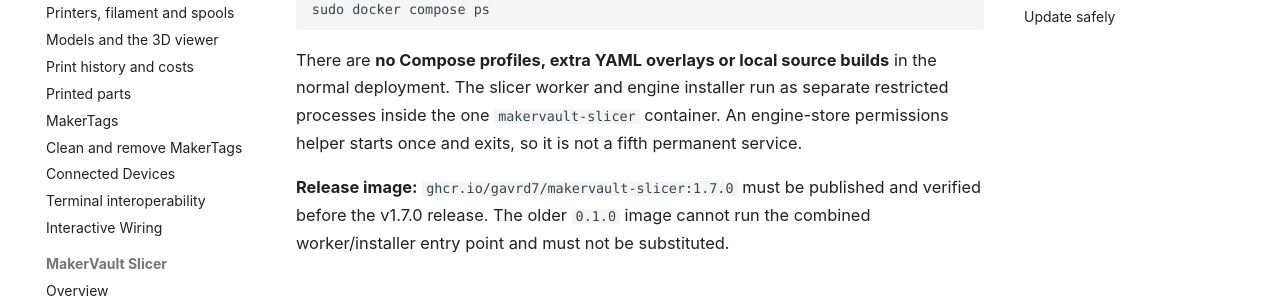
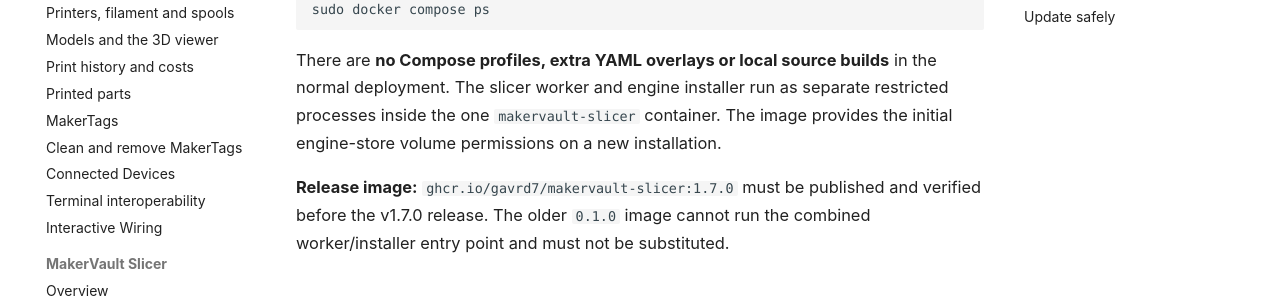
Before and after one commit to gavrd7/MakerVault-docs, an MkDocs documentation site: the page built from docs/guide/slicer/installation.md, in a window 1280 px wide and 900 px high, scrolled down 467 px. Shown: the part 155-453 px from the top of the window. Built offline with MkDocs 1.6.1 and Material for MkDocs 9.7.7, drawn with Linux system fonts in a browser that asks for light colours; comment, search, counter and statistics services are not loaded.

Commit message:
docs(release): reflect exact four-service Compose deployment

````diff
--- a/docs/guide/slicer/installation.md
+++ b/docs/guide/slicer/installation.md
@@ -14,7 +14,7 @@ sudo docker compose up -d
 sudo docker compose ps
 ```
 
-There are **no Compose profiles, extra YAML overlays or local source builds** in the normal deployment. The slicer worker and engine installer run as separate restricted processes inside the one `makervault-slicer` container. An engine-store permissions helper starts once and exits, so it is not a fifth permanent service.
+There are **no Compose profiles, extra YAML overlays or local source builds** in the normal deployment. The slicer worker and engine installer run as separate restricted processes inside the one `makervault-slicer` container. The image provides the initial engine-store volume permissions on a new installation.
 
 **Release image:** `ghcr.io/gavrd7/makervault-slicer:1.7.0` must be published and verified before the v1.7.0 release. The older `0.1.0` image cannot run the combined worker/installer entry point and must not be substituted.
 
````
